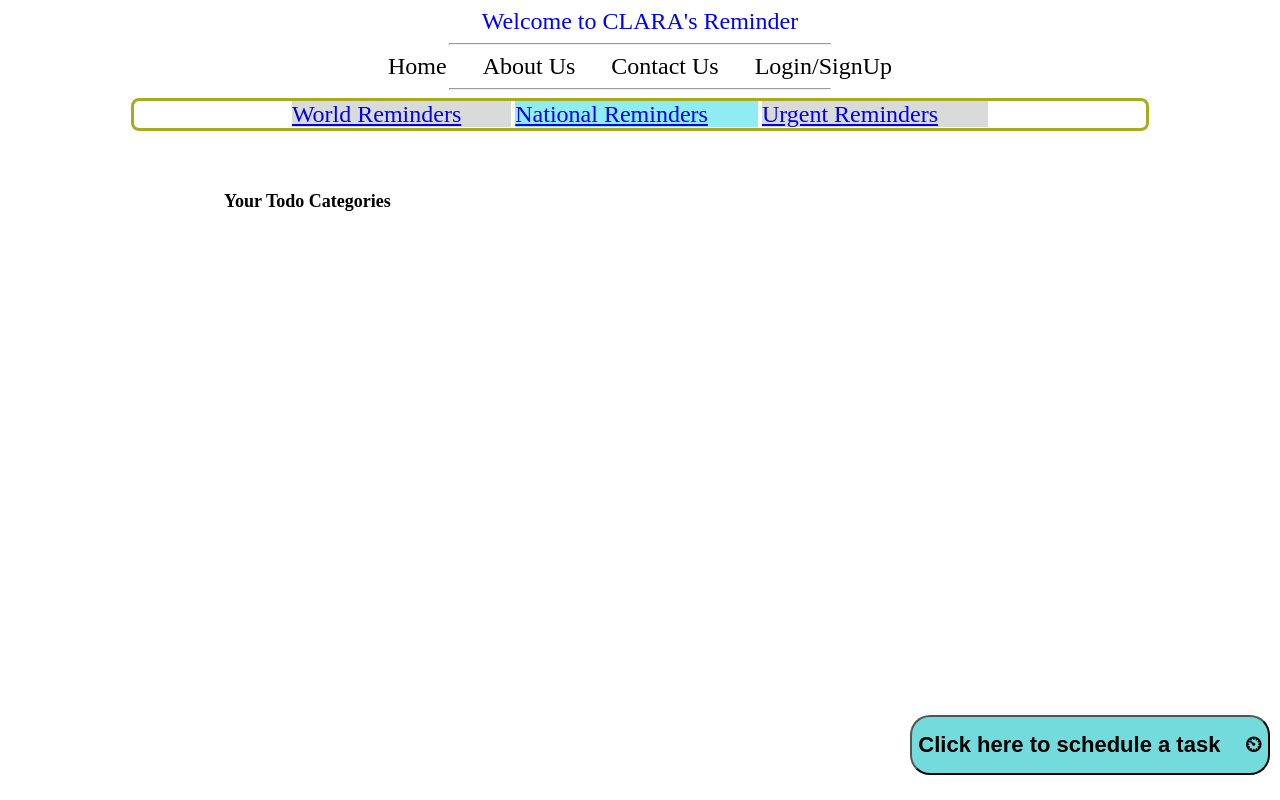
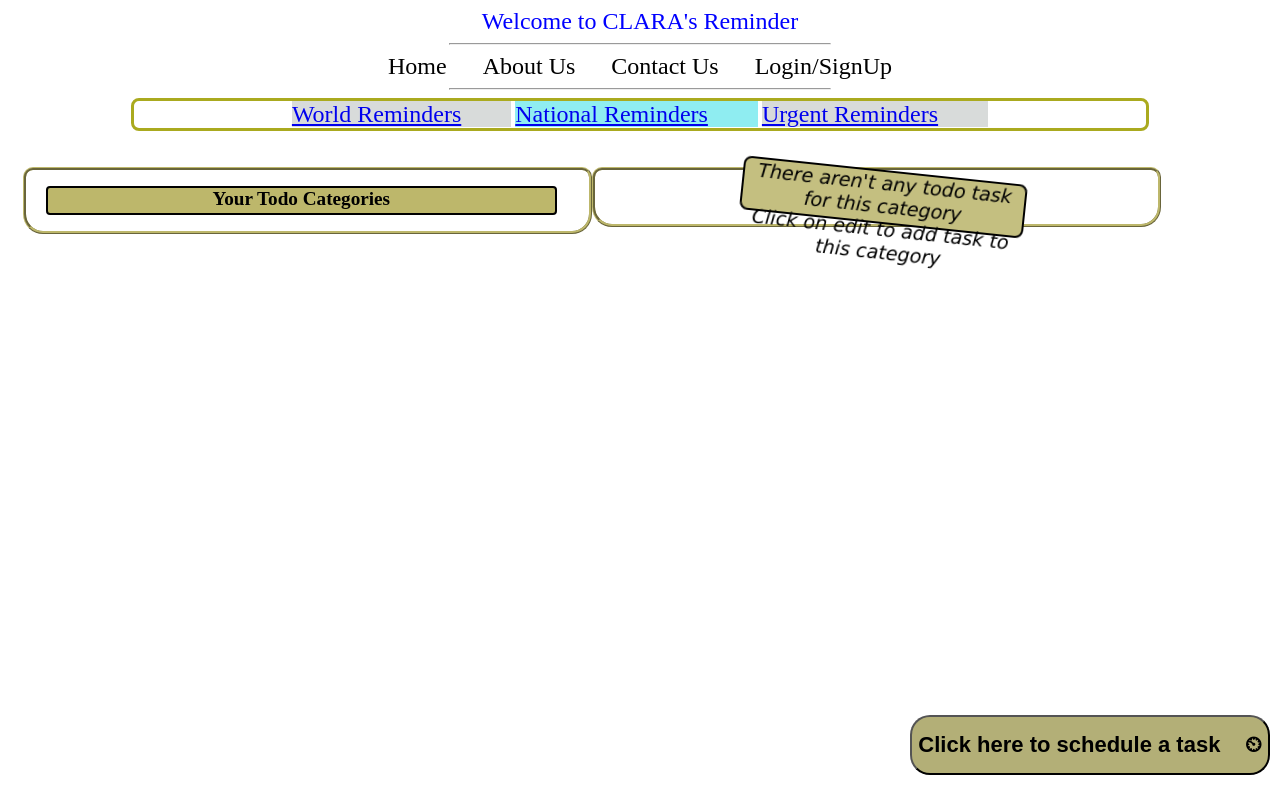
Before and after one commit to maztapee/maztapee, a Flask app: page /categories/1/ in a window 1280 px wide. Run offline with Flask 3, Linux system fonts and the light colour scheme.

Commit message:
Unbundled deleteCategory, deleteTodo and CheckBox functions

```diff
--- a/static/css/base_template.css
+++ b/static/css/base_template.css
@@ -1,3 +1,6 @@
+body{
+    overflow-x: hidden;
+}
 #heading {
     height: fit-content;
     font-size: x-large;
@@ -81,8 +84,13 @@
 
 h2 {
     text-align: center;
-    font-size: large;
+    font-size: larger;
     background-color: rgb(189, 183, 107);
+    width: 90%;
+    height: 25px;
+    border: solid 2px;
+    border-radius: 4px;
+    margin-left: 20px;
 }
 
 .column {
@@ -97,8 +105,18 @@
     clear: both;
 }
 
+#first_column, #second_column {
+    border: solid 3px;
+    border-style: ridge;
+    border-top-left-radius: 10px;
+    border-top-right-radius: 10px;
+    border-bottom-left-radius: 20px;
+    border-bottom-right-radius: 20px;
+    border-color: rgb(189, 183, 107);
+}
+
 .button{
-    background-color: rgb(115, 219, 219);
+    background-color: rgb(179, 175, 119);
     border-radius: 20px;
     height: 60px;
     font-size: 22px;
@@ -111,14 +129,19 @@
 }
 
 .container{
-    position:sticky;
+    position:relative;
+    height: 100%;
+    width: 100%;
+    min-width: 100vw;
+    min-height: 100vh;
+    overflow-x: hidden;
 }
 .formPopup{
     position: absolute;
     justify-content: center;
     border: solid 2px black;
     border-radius: 8px;
-    background-color:#cbdee2c0;
+    background-color:rgb(214, 207, 109);
     width: 50%;
     height: 350px;
     font-weight: 700;
@@ -202,3 +225,38 @@
     right: 10px;
 
 }
+
+@keyframes wriggle {
+    0% {
+      transform: rotate(0deg);
+    }
+    20% {
+      transform: rotate(10deg);
+    }
+    40% {
+      transform: rotate(-10deg);
+    }
+    60% {
+      transform: rotate(6deg);
+    }
+    80% {
+      transform: rotate(-6deg);
+    }
+    100% {
+      transform: rotate(0deg);
+    }
+}
+
+.no_task {
+    text-align: center;
+    margin-left: 26%;
+    width: 50%;
+    border: solid 2px;
+    border-radius: 8px;
+    background-color: rgb(196, 191, 128);
+    font-family: 'Lucida Sans', 'Lucida Sans Regular', 'Lucida Grande', 'Lucida Sans Unicode', Geneva, Verdana, sans-serif;
+    font-style: italic;
+    font-size: larger;
+    height: 50px;
+    animation: wriggle 2s ease-in-out infinite;
+ }
--- a/static/css/edit_todo.css
+++ b/static/css/edit_todo.css
@@ -3,7 +3,7 @@
     justify-content: center;
     border: solid 2px black;
     border-radius: 8px;
-    background-color:#cbdee2c0;
+    background-color:rgb(214, 207, 109);
     width: 38%;
     height: 360px;
     transform: translate(0%, 0%) scale(0.1);
@@ -11,10 +11,10 @@
     visibility: hidden;
 }
 .showEditPopup{
-        top: -500px;
-        left: 550px;
+        top: 50%;
+        left: 50%;
         visibility: visible;
-        transform: translate(15%, -155%) scale(1.5);
+        transform: translate(-50%, -50%) scale(1.5);
 }
 
 label {
--- a/static/todo_scripts/add_todo.js
+++ b/static/todo_scripts/add_todo.js
@@ -2,7 +2,7 @@
 const button = document.querySelector(".stick");
 
 function openFormPopup() {
-
+    console.log(form);
     form.classList.add("showFormPopup");
     button.style.visibility="hidden";
 };
--- /dev/null
+++ b/static/todo_scripts/checkBox.js
@@ -0,0 +1,29 @@
+const checkboxes = document.querySelectorAll('.check');
+        for(let i = 0; i < checkboxes.length; i++){
+            const checkbox = checkboxes[i];
+            checkbox.onchange = function (e){
+                alert('Are you are changing the status of this task?')
+                console.log('event', e);
+                const newCompleted = e.target.checked;
+                const todo_id = e.target.dataset['id'];
+                fetch('/todos/'+todo_id+'/boxcheck', {
+                    method: 'POST',
+                    body: JSON.stringify({
+                        'completed': newCompleted,
+                        'todoId': todo_id
+                    }),
+                    headers: {
+                        'Content-Type': 'application/json'
+                    }
+                })
+                .then (function(checkResponse){
+                    // successful get of json response body from server!
+                    return checkResponse.json();
+                })
+                .then(function(check){
+                    // json response body {'completed' and 'todoId'} are accessible from here
+                })
+                .catch (function(){
+                });
+            };
+        };
--- /dev/null
+++ b/static/todo_scripts/deleteCategory.js
@@ -0,0 +1,49 @@
+// Delete () ===> deleting a category of todo items implies deleting the relational items related in the database as well
+const deleteCategoryTrigger = () =>{
+    const deleteButton = document.querySelectorAll('.button1');
+    for(let i=0; i< deleteButton.length; i++){
+
+        const deletion = deleteButton[i];
+        deletion.onclick = function (e){
+            if(confirm("You are about to delete a Category, please confirm to continue")) {
+            console.log('event', e);
+            const cat_id = e.target.dataset['removeid'];
+            fetch('/categories/'+cat_id+'/delete', {
+            method: 'DELETE',
+            headers: {
+                'Content-Type': 'application/json'
+            }
+            })
+            .then(function(deleteResponse){
+
+                return deleteResponse.json();
+            })
+            .then(function(deleteData){
+                const first = deleteData.url.toLowerCase();
+                const second = (location.href + 'delete').toLowerCase();
+                const compared = first === second;
+                console.log(compared);
+
+                if (compared){
+                    const showDisplay = document.getElementById('no_task');
+                    const cat_display = document.getElementById('cat_display');
+                    cat_display.style.display = 'none';
+                    setTimeout(function (){
+                        showDisplay.style.display = 'block';
+                        cat_display.style.display = 'block';
+                        cat_display.innerHTML = "You have not selected any category to view";
+                        cat_display.classList.add("no_task");
+                    },
+                    3000);
+                };
+
+            })
+            .catch(error =>{
+                console.log('Error:', error);
+            });
+            console.log(cat_id);
+            deletion.parentElement.remove();
+        };
+    };
+};
+};
--- /dev/null
+++ b/static/todo_scripts/deleteTodo.js
@@ -0,0 +1,58 @@
+// Delete todo item function () ===> deleting tasks of a specified category
+
+
+const deleteTodoTrigger = () =>{
+    //--------------------global variable declaration---------------------------------------------------------------------------------------
+        const deleteButton = document.querySelectorAll('.button4');
+        const list_display = document.getElementById('list_display');
+        const cat_display = document.getElementById('cat_display');
+
+        for(let i=0; i< deleteButton.length; i++){
+            const deletion = deleteButton[i];
+            deletion.onclick = function (e){
+                if(confirm("You are about to delete a task in this category, please confirm to continue")) {
+
+                    const todo_id = e.target.dataset['removeid'];
+                    fetch('/todos/'+todo_id+'/delete', {
+                        method: 'DELETE',
+                        headers: {
+                            'Content-Type': 'application/json'
+                        }
+                        })
+
+                    deletion.parentElement.parentElement.remove();
+                    console.log(deletion.parentElement.parentElement);
+
+                    const currentPage = document.querySelector("#todo_list");
+                    if (currentPage.childElementCount === 0){
+
+                                        setTimeout(function(){
+                                                list_display.style.display = 'block';
+                                                list_display.innerHTML = "Click on edit to add task to this category";
+                                                list_display.classList.add("no_task");
+                                                },1500);
+                                        }
+                    }
+                };
+          };
+      };
+    deleteTodoTrigger();
+
+
+//----------------------trying to create a callable function to execute in other context whenever, front end renders no todo task--------------------------------
+    // function no_task(){
+    //     const curPage = document.querySelector("#todo_list");
+    //     if (curPage.childElementCount == 0){
+    //         const showDisplay = document.getElementById('no_task');
+    //         const cat_display = document.getElementById('cat_display');
+    //         cat_display.style.display = 'none';
+    //         setTimeout(function(){
+    //         showDisplay.style.display = 'block';
+    //         cat_display.style.display = 'block';
+    //         cat_display.innerHTML = "You have not selected any category to view";
+    //         cat_display.classList.add("no_task");
+    //         },
+    //         3000);
+    //     }
+    // };
+    // no_task();
--- a/static/todo_scripts/edit_todo.js
+++ b/static/todo_scripts/edit_todo.js
@@ -26,6 +26,7 @@
 };
 
 function showEditPopup (e){
+        console.log(edit, typeof edit);
         edit.classList.add("showEditPopup");
         button.style.visibility="hidden";
         const edit_title = e.target.dataset['cat_name'];
@@ -40,7 +41,17 @@
 };
 
 function editCategory(e){
-        // getting category name of category clicked
+        console.log(edit);
+        const todo_list1 = document.getElementById("todo_list");
+        const todo_description1 = document.createElement('LI');
+        const delete_button1 = document.createElement('button');
+        const pTag_button1 = document.createElement('p');
+        const pTag_todo1 = document.createElement('p');
+        const pTag_checkbox1 = document.createElement('p');
+        const todo_span1 = document.createElement('span');
+        const input_check1 = document.createElement('input');
+
+// getting category name of category clicked
         const data = e.parentElement.parentElement.getElementsByTagName('h3')[0].innerHTML
         const arrayOfData = data.split(' ');
         let newData = '';
@@ -48,20 +59,33 @@
 
                 if(i === 0 || i === arrayOfData.length - 1){
                         continue
-                }
+                        }
 
                 newData += ` ${arrayOfData[i]}`;
         }
+
+        //---------------------getting users' inputs from form------------------------------------------------
+
         const cat_name = newData.trim();
-
         const rename = document.getElementById('edit_cat').value;
         const cat_status = document.getElementById('category_status').value;
         const deadline_change = document.getElementById('edit_deadline').value;
         const new_task = document.getElementById('new_task').value;
 
+        //-------------------validation check for logic implementation for acceptable data edit-----------------
+
+        //-------------------checking for missing data input for acceptable transaction at the back end-----------
+        //-------------------changing name of category, addition of todo tasks------------------------------------
+        //-------------------category name change requires only one field from form-------------------------------
+        //-------------------adding todo task requires no name change, but can happen with a name change----------
+        //-------------------acceptable data input tuples are (1) only category name change, (2) New todo task and date or (3) data from 1 and 2 together
+
+        //-------------------check for new task and date---------------------------------------------------------
+
         if ((!deadline_change.trim() && new_task.trim()) || (deadline_change.trim() && !new_task.trim())){
                 alert("You have failed to insert either a valid deadline or task description");
         }
+        //--------------------adding todo task must be accompanied by a future date, else....only category name edit permitted without date entry------
         else if ((!new_task && !deadline_change) || (new_task && deadline_change)){
                 if(confirm("Do you want to edit "+ `${cat_name}`+" task category"));
 
@@ -124,6 +148,10 @@
                                 return;
 
                         });
+                        const currPage = document.querySelector("#todo_list");
+                        if (currPage.childElementCount === 0){
+
+                                            }
 
 
         };
--- a/templates/base.html
+++ b/templates/base.html
@@ -41,8 +41,7 @@
         {% block content %} {% endblock %}
     </div>
     <br>
-    <div class="stick"><input class="button" id="click_button" type="button" onclick= "openFormPopup()" value="Click here to schedule a task    &#9202"></div>
-    <div class="container">
+    <div class="stick"><input class="button" id="click_button" type="button" onclick="openFormPopup()" value="Click here to schedule a task    &#9202"></div>
         <div class="formPopup" id="form">
             <h3>Schedule a task reminder</h3>
             <label for="fname">Add category for this task:    </label><input id="cat_name" type="text" placeholder="Task Category"/>
@@ -59,7 +58,6 @@
             <br>
             <input type="button" id="submit" value="Submit Task for Scheduling" onclick="closeFormPopup()"/> <button type="button" id="cancel" onclick="closeFormPopup()" style="margin-left: 250px;">Cancel</button>
         </div>
-
     <div class="editPopup" id="edit">
         {% for category in category %}
         <h3>Edit {{category.category_name}} Category</h3>
@@ -88,10 +86,12 @@
         <div><button id="btn_1" onclick="editCategory(this)">Submit</button> <button id="btn_2" onclick="closeEditPopup()">Cancel</button></div>
         <br>
     </div>
-
-    </div>
     <script src="/static/todo_scripts/add_todo.js"></script>
     <script src="/static/todo_scripts/edit_todo.js"></script>
+    <script src="/static/todo_scripts/deleteTodo.js"></script>
+    <script src="/static/todo_scripts/deleteCategory.js"></script>
+    <script src="/static/todo_scripts/checkBox.js"></script>
+    <!-- <script src="/static/todo_scripts/todos_create.js"></script> -->
 </body>
 
 </html>
--- a/templates/category_display.html
+++ b/templates/category_display.html
@@ -12,7 +12,8 @@
 
 <div class="row">
     <div class="column">
-        <h4>Your Todo Categories</h4>
+        <div id="first_column">
+            <h2>Your Todo Categories</h2>
             <ul id="cat_list">
                 {% for category in category_lists %} <!-- this is the flask template(jinja2) ()for embedding python code in html-->
                     <li data-category_id="{{category.id}}" class="list">
@@ -21,14 +22,16 @@
                 {% endfor %}
             </ul>
         </div>
+    </div>
 
     <div class="column">
-        <div id="no_task" style="display: none;"><span>"Click on a category to view task"</span></div>
+        <div id="second_column">
+            <div id="no_task" style="display: none;"><span><h1>"Click on a category to view task"</span></h1></div>
             <div id="cat_display">
             {% for category in category %}
-        <h4> Here is the list of your todo tasks for {{category.category_name}} </h4>
+            <h2> Here is the list of your todo tasks for {{category.category_name}} </h2>
             {% endfor %}
-
+                <div id="list_display">
                     <ul id="todo_list">
                     {% for task in category_todos %}
                     <li>
@@ -39,109 +42,18 @@
                 </div>
             </div>
         </div>
+    </div>
+</div>
 
 <script>
-    const checkboxes = document.querySelectorAll('.check');
-        for(let i = 0; i < checkboxes.length; i++){
-            const checkbox = checkboxes[i];
-            checkbox.onchange = function (e){
-                alert('Are you are changing the status of this task?')
-                console.log('event', e);
-                const newCompleted = e.target.checked;
-                const todo_id = e.target.dataset['id'];
-                fetch('/todos/'+todo_id+'/boxcheck', {
-                    method: 'POST',
-                    body: JSON.stringify({
-                        'completed': newCompleted,
-                        'todoId': todo_id
-                    }),
-                    headers: {
-                        'Content-Type': 'application/json'
+    const currentPage = document.querySelector("#todo_list");
+    if (currentPage.childElementCount === 0){
+
+                        setTimeout(function(){
+                                list_display.style.display = 'block';
+                                list_display.innerHTML = "There aren't any todo task for this category <br> Click on edit to add task to this category";
+                                list_display.classList.add("no_task");
+                                },1500);
                         }
-                })
-                .then (function(checkResponse){
-                    // successful get of json response body from server!
-                    return checkResponse.json();
-                })
-                .then(function(check){
-                    // json response body {'completed' and 'todoId'} are accessible from here
-                })
-                .catch (function(){
-            })
-            }
-        }
-
-        // Delete todo item function () ===> deleting tasks of a specified category
-        const deleteTodoTrigger = () =>{
-            const deleteButton = document.querySelectorAll('.button4');
-            for(let i=0; i< deleteButton.length; i++){
-                const deletion = deleteButton[i];
-                deletion.onclick = function (e){
-                    if(confirm("You are about to delete a Category, please confirm to continue")) {
-                    console.log('event', e);
-                    const todo_id = e.target.dataset['removeid'];
-                    fetch('/todos/'+todo_id+'/delete', {
-                    method: 'DELETE',
-                    headers: {
-                        'Content-Type': 'application/json'
-                    }
-                    })
-                    console.log(todo_id);
-                    deletion.parentElement.parentElement.remove();
-                };
-            };
-        };
-    };
-
-    deleteTodoTrigger();
-
-         // Delete () ===> deleting a category of todo items implies deleting the relational items related in the database as well
-    const deleteCategoryTrigger = () =>{
-            const deleteButton = document.querySelectorAll('.button1');
-            for(let i=0; i< deleteButton.length; i++){
-
-                const deletion = deleteButton[i];
-                deletion.onclick = function (e){
-                    if(confirm("You are about to delete a Category, please confirm to continue")) {
-                    console.log('event', e);
-                    const cat_id = e.target.dataset['removeid'];
-                    fetch('/categories/'+cat_id+'/delete', {
-                    method: 'DELETE',
-                    headers: {
-                        'Content-Type': 'application/json'
-                    }
-                    })
-                    .then(function(deleteResponse){
-
-                        return deleteResponse.json();
-                    })
-                    .then(function(deleteData){
-                        const first = deleteData.url.toLowerCase();
-                        const second = (location.href + 'delete').toLowerCase();
-                        const compared = first === second;
-                        console.log(compared);
-                        if (compared){
-                            const showDisplay = document.getElementById('no_task');
-                            const cat_display = document.getElementById('cat_display');
-                            cat_display.style.display = 'none';
-                            setTimeout(function (){
-                                showDisplay.style.display = 'block';
-                            },
-                            5000);
-                        };
-
-                    })
-                    .catch(error =>{
-                        console.log('Error:', error);
-                    });
-                    console.log(cat_id);
-                    deletion.parentElement.remove();
-                };
-            };
-        };
-     };
-
-    deleteCategoryTrigger();
-
 </script>
 {% endblock %}
--- a/templates/home_page.html
+++ b/templates/home_page.html
@@ -101,7 +101,7 @@
     </ul>
     </div>
 
-    <script>
+    <!-- <script>
         const taskStatus = () =>{
             const checkboxes = document.querySelectorAll('.check');
             for(let i = 0; i < checkboxes.length; i++){
@@ -175,7 +175,7 @@
 
 
 
-    </script>
+    </script> -->
 
 </body>
 </html>
```
Also changed, not shown: javascript_practice.js (+162 -21 lines), static/todo_scripts/todos_create.js (+1 -43 lines), templates/add_reminder.html (+0 -36 lines), static/css/category_display.css (line endings or trailing spaces), 1 other file. Lines whose indentation alone changed are shown as unchanged.
